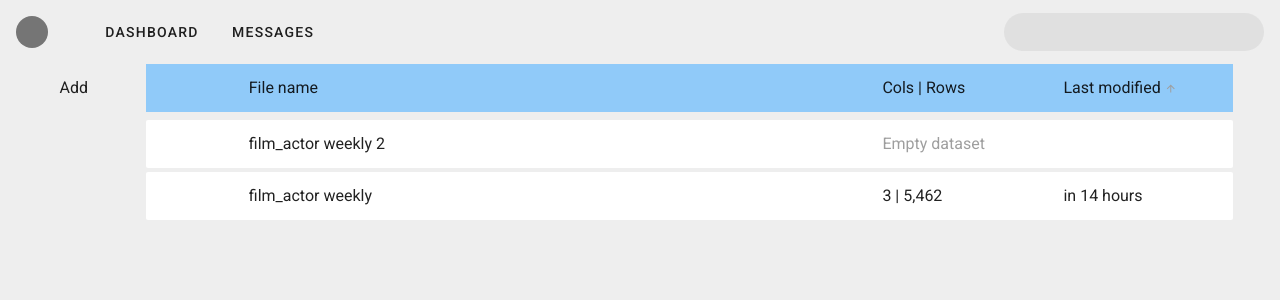
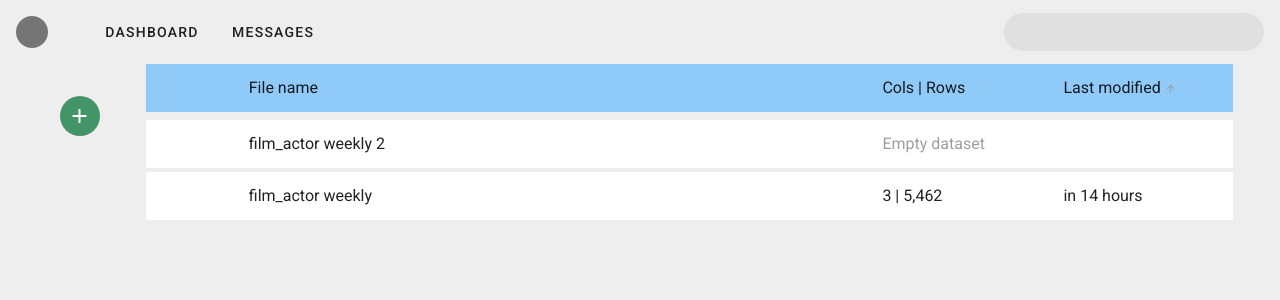
Before and after one commit to SilvaFilipe/mammoth_challenge, a Vue app: page / in a window 1280 px wide. Shown: the top 300 px of the page. Built offline with nearby package versions, Linux system fonts and the light colour scheme.

Commit message:
chore: add + button

```diff
--- a/src/components/Files.vue
+++ b/src/components/Files.vue
@@ -2,7 +2,9 @@
   <v-row>
     <v-col cols="1">
       <div>
-        Add
+        <v-btn class="mt-5" fab small depressed color="primary">
+          <v-icon> mdi-plus </v-icon>
+        </v-btn>
       </div>
     </v-col>
     <v-col>
```
